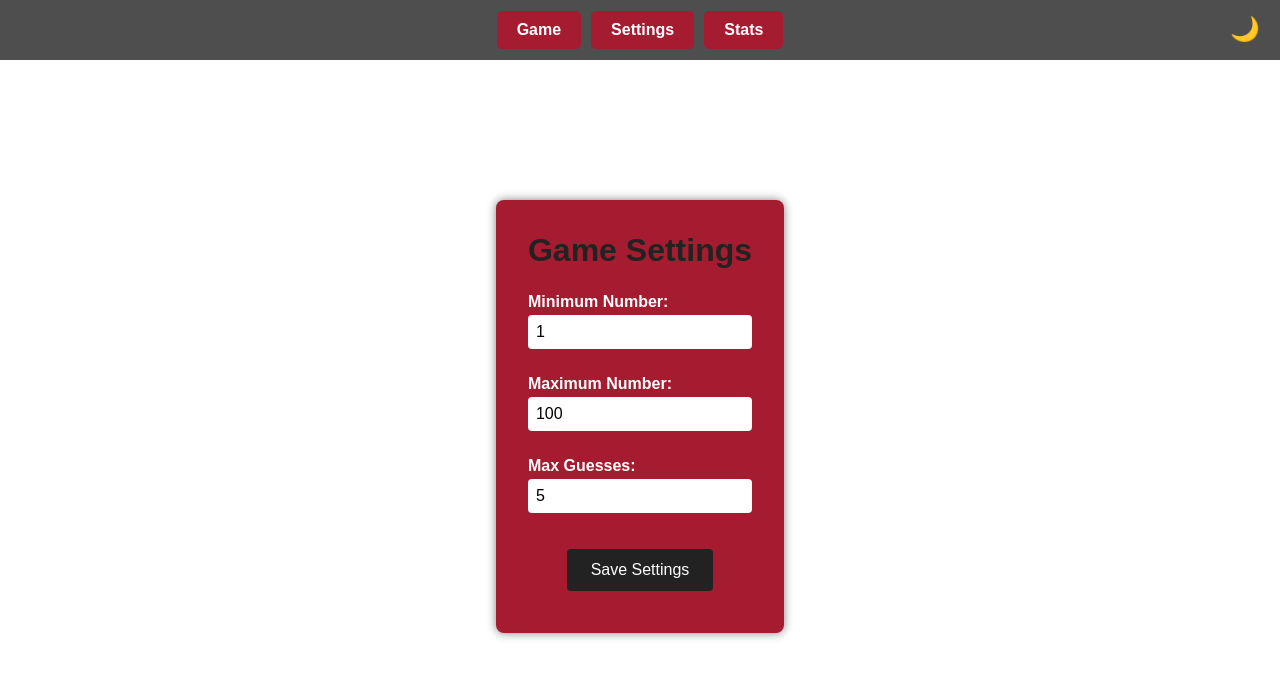
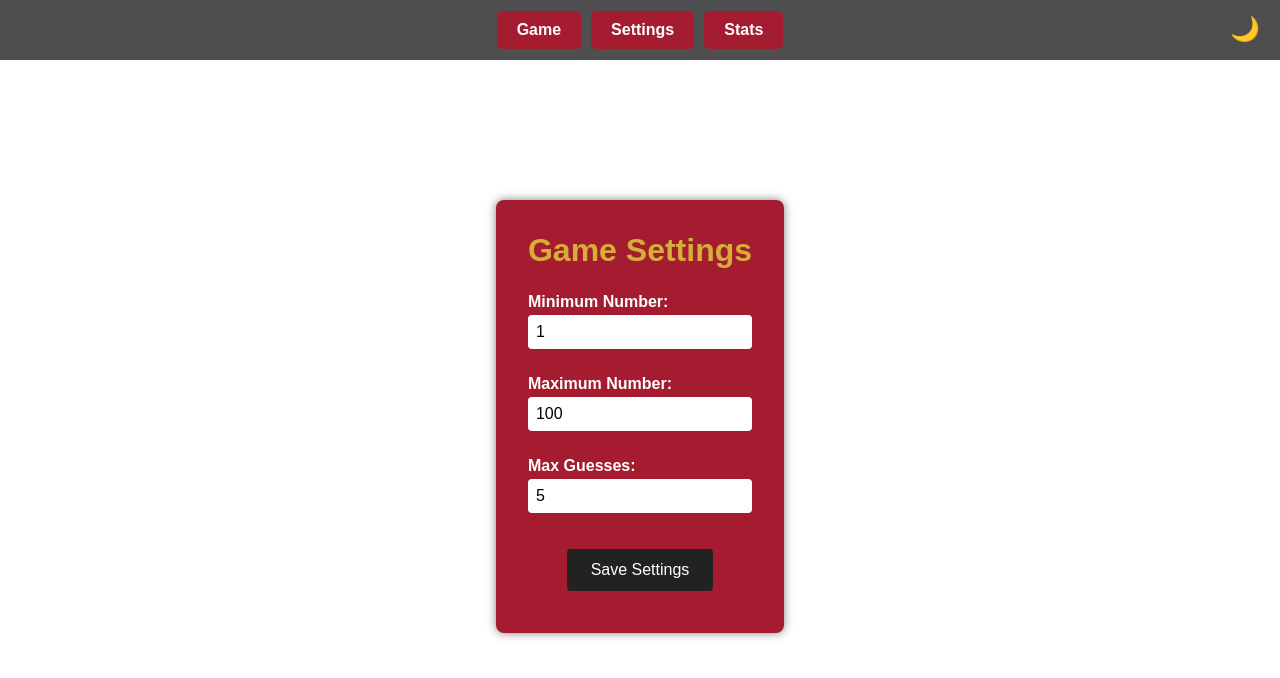
Before and after one commit to DGMD-E-28/assignment-8, a React (Vite) app: page /#/settings in a window 1280 px wide. Shown: the top 678 px of the page. Built offline with nearby package versions, Linux system fonts and the light colour scheme; the HTML template or start-up script is replaced by a standard one.

Commit message:
layout improvements

```diff
--- a/styles/styles.css
+++ b/styles/styles.css
@@ -203,7 +203,7 @@ h1 {
 
 .settings-container h1 {
     margin-bottom: 1.5rem;
-    color: var(--text-color);
+    color: var(--square-border-color);
 }
 
 .settings-field {
```
